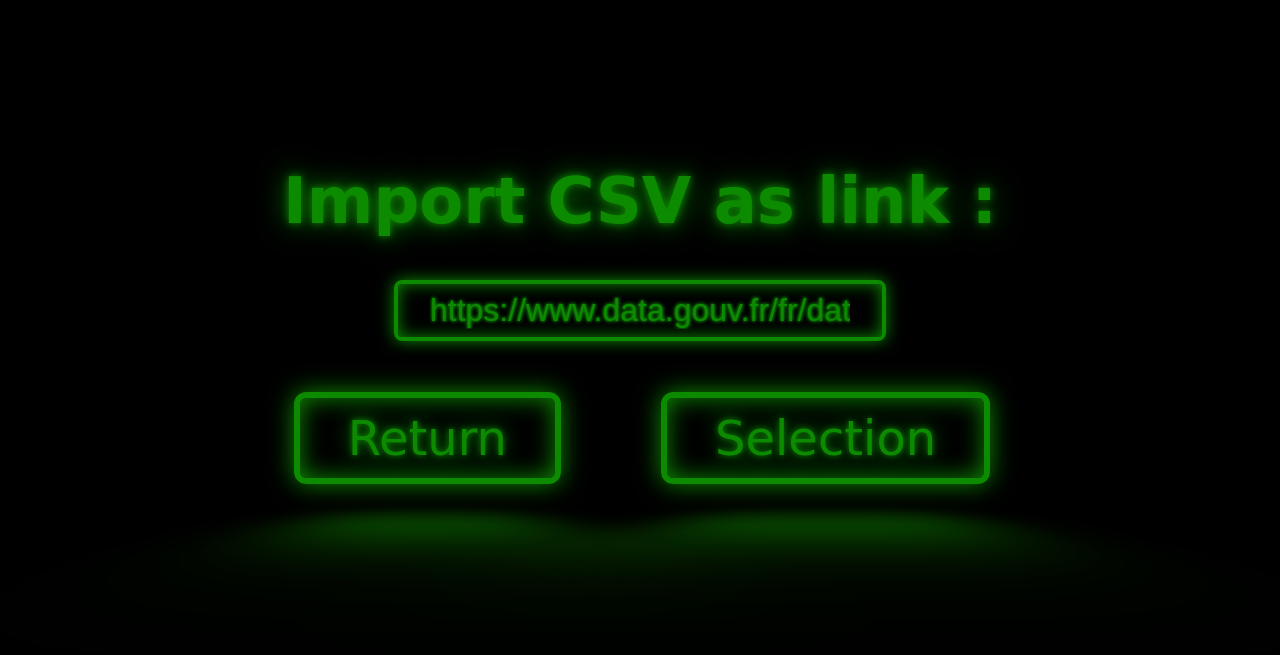
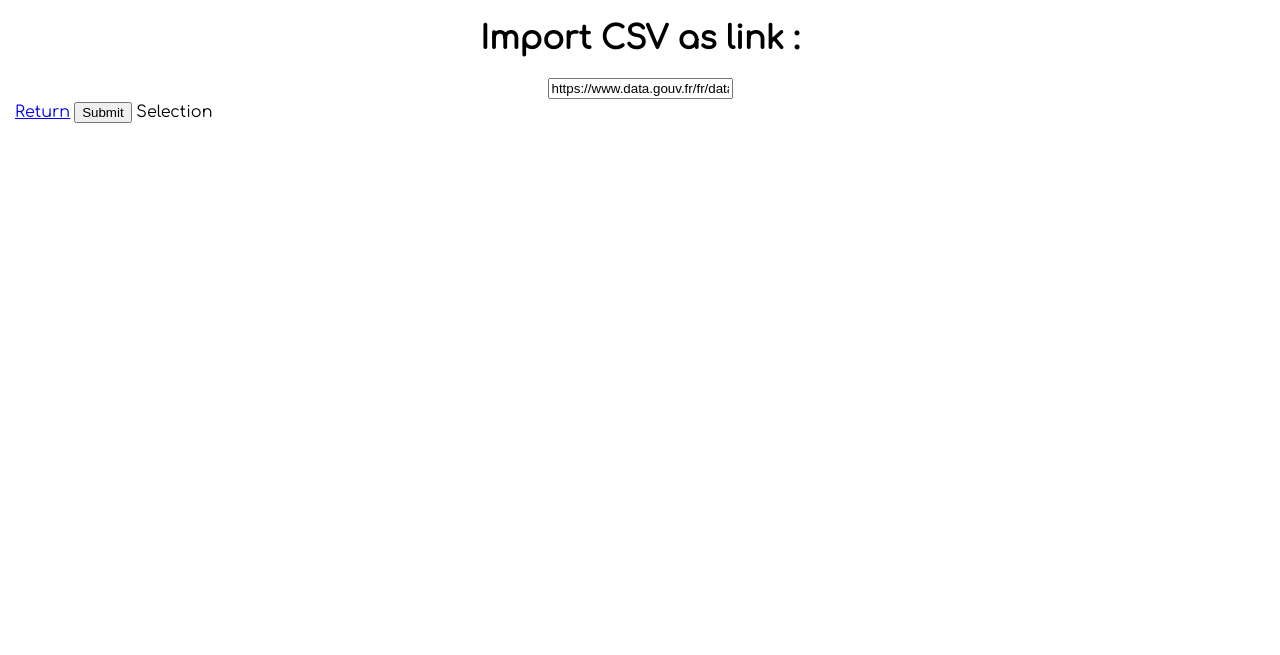
Before and after one commit to Wiibleyde/concoursNsi, a Flask app: page /Import_CSV in a window 1280 px wide. Shown: the top 655 px of the page. Run offline with Flask 2, Linux system fonts and the light colour scheme.

Commit message:
rework css

```diff
--- a/static/style.css
+++ b/static/style.css
@@ -1,180 +1,8 @@
 /* css */
 
-:root {
-    --clr-neon: rgb(13, 139, 0);
-    --clr-bg: black;
-  }
-
-  *,
-  *::before,
-  *::after {
-    box-sizing: border-box;
-  }
-
-  body {
-    min-height: 80vh;
-    display: grid;
-    text-align: center;
-    place-items: center;
-    background: var(--clr-bg);
-    font-family: "Balsamiq Sans", cursive;
-    color: var(--clr-neon);
-  }
-
-  .neon-button {
-    font-size: 3rem;
-    display: inline-block;
-    cursor: pointer;
-    text-decoration: none;
-    color: var(--clr-neon);
-    border: var(--clr-neon) 0.125em solid;
-    padding: 0.25em 1em;
-    border-radius: 0.25em;
-    margin: 1em;
-    text-shadow: 0 0 0.125em, 0 0 0.45em currentColor;
-    box-shadow: inset 0 0 0.5em 0 var(--clr-neon), 0 0 0.5em 0 var(--clr-neon);
-    position: relative;
-    background-color: unset;
-  }
-
-  .neon-button::before {
-    pointer-events: none;
-    content: "";
-    position: absolute;
-    background: var(--clr-neon);
-    top: 110%;
-    left: 0;
-    width: 100%;
-    height: 100%;
-    transform: perspective(1em) rotateX(40deg) scale(1, 0.35);
-    filter: blur(1em);
-    opacity: 0.7;
-  }
-
-  .neon-button::after {
-    content: "";
-    position: absolute;
-    top: 0;
-    bottom: 0;
-    left: 0;
-    right: 0;
-    box-shadow: 0 0 2em 0.5em var(--clr-neon);
-    opacity: 0;
-    background-color: var(--clr-neon);
-    z-index: -1;
-    transition: opacity 100ms linear;
-  }
-
-  .neon-button:hover,
-  .neon-button:focus {
-    color: var(--clr-bg);
-    text-shadow: none;
-  }
-
-  .neon-button:hover::before,
-  .neon-button:focus::before {
-    opacity: 1;
-  }
-  .neon-button:hover::after,
-  .neon-button:focus::after {
-    opacity: 1;
-  }
-
-  .neon{
-    font-size: 4rem;
-    display: inline-block;
-    text-shadow: 0 0 0.125em, 0 0 0.45em currentColor;
-    position: relative;
-  }
-
-  .neon-sub{
-    font-size: 2rem;
-    display: inline-block;
-    text-shadow: 0 0 0.125em, 0 0 0.45em currentColor;
-    position: relative;
-  }
-
-  .neon-input {
-    font-size: 2rem;
-    background-color: unset;
-    display: inline-block;
-    text-decoration: none;
-    color: var(--clr-neon);
-    border: var(--clr-neon) 0.125em solid;
-    padding: 0.25em 1em;
-    border-radius: 0.25em;
-    text-shadow: 0 0 0.125em, 0 0 0.100em currentColor;
-    box-shadow: inset 0 0 0.5em 0 var(--clr-neon), 0 0 0.5em 0 var(--clr-neon);
-    position: relative;
-  }
-
-  .neon-input-file {
-    font-size: 1rem;
-    display: none;
-    cursor: pointer;
-  }
-
-  .neon-input-file-show {
-    font-size: 2rem;
-    display: inline-block;
-    cursor: pointer;
-    text-decoration: none;
-    color: var(--clr-neon);
-    border: var(--clr-neon) 0.125em solid;
-    padding: 0.25em 1em;
-    border-radius: 0.25em;
-    margin: 1em;
-    text-shadow: 0 0 0.125em, 0 0 0.45em currentColor;
-    box-shadow: inset 0 0 0.5em 0 var(--clr-neon), 0 0 0.5em 0 var(--clr-neon);
-    position: relative;
-  }
-
-  .neon-input-file-show::before {
-    pointer-events: none;
-    content: "";
-    position: absolute;
-    background: var(--clr-neon);
-    top: 110%;
-    left: 0;
-    width: 100%;
-    height: 100%;
-    transform: perspective(1em) rotateX(40deg) scale(1, 0.35);
-    filter: blur(1em);
-    opacity: 0.7;
-  }
-
-  .neon-input-file-show::after {
-    content: "";
-    position: absolute;
-    top: 0;
-    bottom: 0;
-    left: 0;
-    right: 0;
-    box-shadow: 0 0 2em 0.5em var(--clr-neon);
-    opacity: 0;
-    background-color: var(--clr-neon);
-    z-index: -1;
-    transition: opacity 100ms linear;
-  }
-
-  .neon-input-file-show:hover,
-  .neon-input-file-show:focus {
-    color: var(--clr-bg);
-    text-shadow: none;
-  }
-
-  .neon-input-file-show:hover::before,
-  .neon-input-file-show:focus::before {
-    opacity: 1;
-  }
-  .neon-input-file-show:hover::after,
-  .neon-input-file-show:focus::after {
-    opacity: 1;
-  }
-
-.neon-hidden-text{
-  font-size: 2rem;
-  display: none;
-  text-shadow: 0 0 0.125em, 0 0 0.45em currentColor;
-  position: relative;
+html {
+  font-family: 'Comfortaa', cursive;
+  -ms-text-size-adjust: 100%;
+  -webkit-text-size-adjust: 100%;
+  text-align: center;
 }
--- a/templates/Data_Analyser.html
+++ b/templates/Data_Analyser.html
@@ -4,6 +4,8 @@
     <meta charset="utf-8">
     <meta name="viewport" content="width=device-width">
     <link href="/static/style.css" rel="stylesheet" type="text/css" />
+    <link rel="preconnect" href="https://fonts.gstatic.com">
+    <link href="https://fonts.googleapis.com/css2?family=Comfortaa&amp;display=swap" rel="stylesheet">
   </head>
   <body>
     <h1 class="neon">Data Analyser</h1>
--- a/templates/Error_Page.html
+++ b/templates/Error_Page.html
@@ -3,7 +3,9 @@
   <head>
     <meta charset="utf-8">
     <meta name="viewport" content="width=device-width">
-    <link href="/static/style.css" rel="stylesheet" type="text/css" />
+    <link href="/static/style.css" rel="stylesheet" type="text/css"/>
+    <link rel="preconnect" href="https://fonts.gstatic.com">
+    <link href="https://fonts.googleapis.com/css2?family=Comfortaa&amp;display=swap" rel="stylesheet">
   </head>
   <body>
     <h1 class="neon">Erreur : </h1>
--- a/templates/Import_CSV.html
+++ b/templates/Import_CSV.html
@@ -3,7 +3,9 @@
   <head>
     <meta charset="utf-8">
     <meta name="viewport" content="width=device-width">
-    <link href="/static/style.css" rel="stylesheet" type="text/css" />
+    <link href="/static/style.css" rel="stylesheet" type="text/css"/>
+    <link rel="preconnect" href="https://fonts.gstatic.com">
+    <link href="https://fonts.googleapis.com/css2?family=Comfortaa&amp;display=swap" rel="stylesheet">
   </head>
   <body>
     <form method="POST" action="Selection">
--- a/templates/SelectGraph.html
+++ b/templates/SelectGraph.html
@@ -5,6 +5,8 @@
     <meta http-equiv="X-UA-Compatible" content="IE=edge">
     <meta name="viewport" content="width=device-width, initial-scale=1.0">
     <link href="/static/style.css" rel="stylesheet" type="text/css"/>
+    <link rel="preconnect" href="https://fonts.gstatic.com">
+    <link href="https://fonts.googleapis.com/css2?family=Comfortaa&amp;display=swap" rel="stylesheet">
     <title>Document</title>
 </head>
     <body>
--- a/templates/Selection.html
+++ b/templates/Selection.html
@@ -5,6 +5,8 @@
     <meta charset="utf-8">
     <meta name="viewport" content="width=device-width">
     <link href="/static/style.css" rel="stylesheet" type="text/css" />
+    <link rel="preconnect" href="https://fonts.gstatic.com">
+    <link href="https://fonts.googleapis.com/css2?family=Comfortaa&amp;display=swap" rel="stylesheet">
   </head>
   <body>
     <h1 class="neon">Filters</h1>
--- a/templates/Show_Graph.html
+++ b/templates/Show_Graph.html
@@ -6,6 +6,8 @@
     <link rel='stylesheet' href='https://maxcdn.bootstrapcdn.com/bootstrap/3.2.0/css/bootstrap.min.css'>
     <link rel='stylesheet' href='https://cdn.oesmith.co.uk/morris-0.5.1.css'>
     <link href="/static/style.css" rel="stylesheet" type="text/css" />
+    <link rel="preconnect" href="https://fonts.gstatic.com">
+    <link href="https://fonts.googleapis.com/css2?family=Comfortaa&amp;display=swap" rel="stylesheet">
   </head>
   <body>
       <div class="col-sm-6 col-sm-offset-3 text-center">
```
Also changed, not shown: templates/ChartPage.html (deleted, +0 -39 lines).
